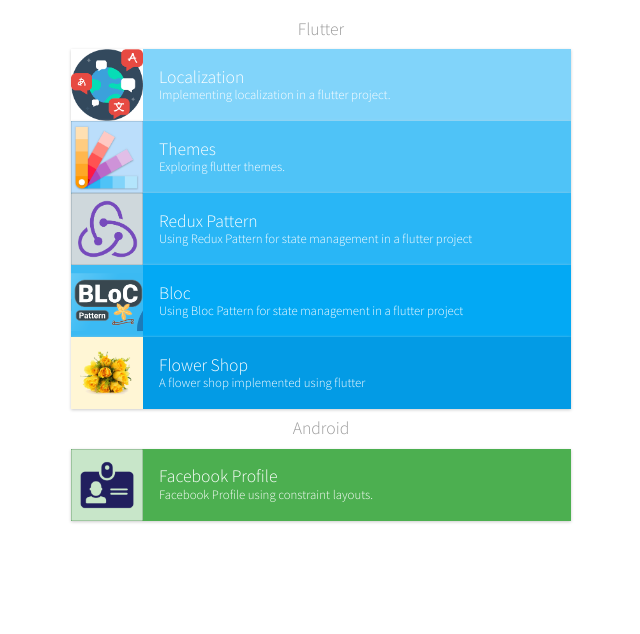
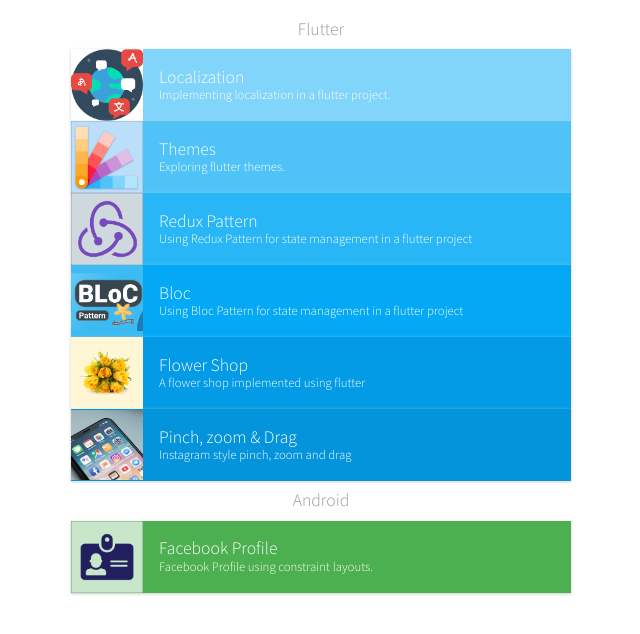
Before and after one commit to billylev/billylev.github.io, a plain HTML site: page index.html in a window 1280 px wide. Shown: the part 126-760 px from the top of the page, without its empty margins (319-959 px from the left). Drawn offline with Linux system fonts and the light colour scheme.

Commit message:
no message

```diff
--- a/index.html
+++ b/index.html
@@ -165,6 +165,11 @@
         background-color: #039BE5;
       }
 
+      .projects .pinch {
+        background-image: url('images/pinch.jpeg');
+        background-color: rgb(3, 148, 220);
+      }
+
       .projects .fbookprofile {
         background-image: url('images/profile.png');
         background-color: #4caf50;
@@ -253,6 +258,15 @@
             </span>
           </a>
         </li>
+
+        <li>
+          <a class="pinch" href="https://medium.com/@billyleverington/building-instagrams-pinch-zoom-and-drag-a-photo-in-flutter-110f29a79bb7" target="_blank" rel="noopener noreferrer">
+            <h4>Pinch, zoom & Drag</h4>
+            <span class="details">
+              <span class="description">Instagram style pinch, zoom and drag</span>
+            </span>
+          </a>
+        </li>
       </ol>
       <ol class="projects">
           <h3>Android</h3>
```
Also changed, not shown: images/pinch.jpeg (added).
